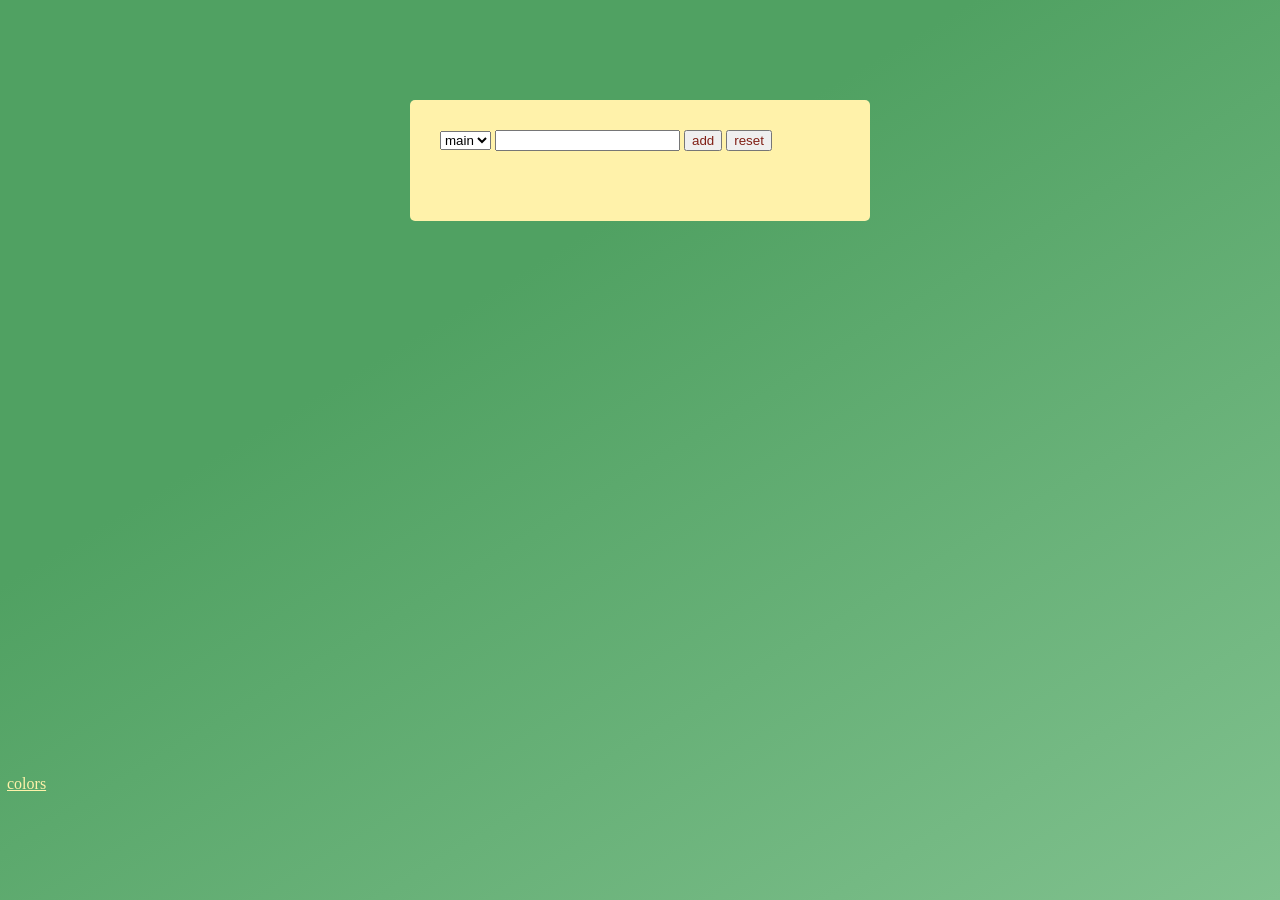
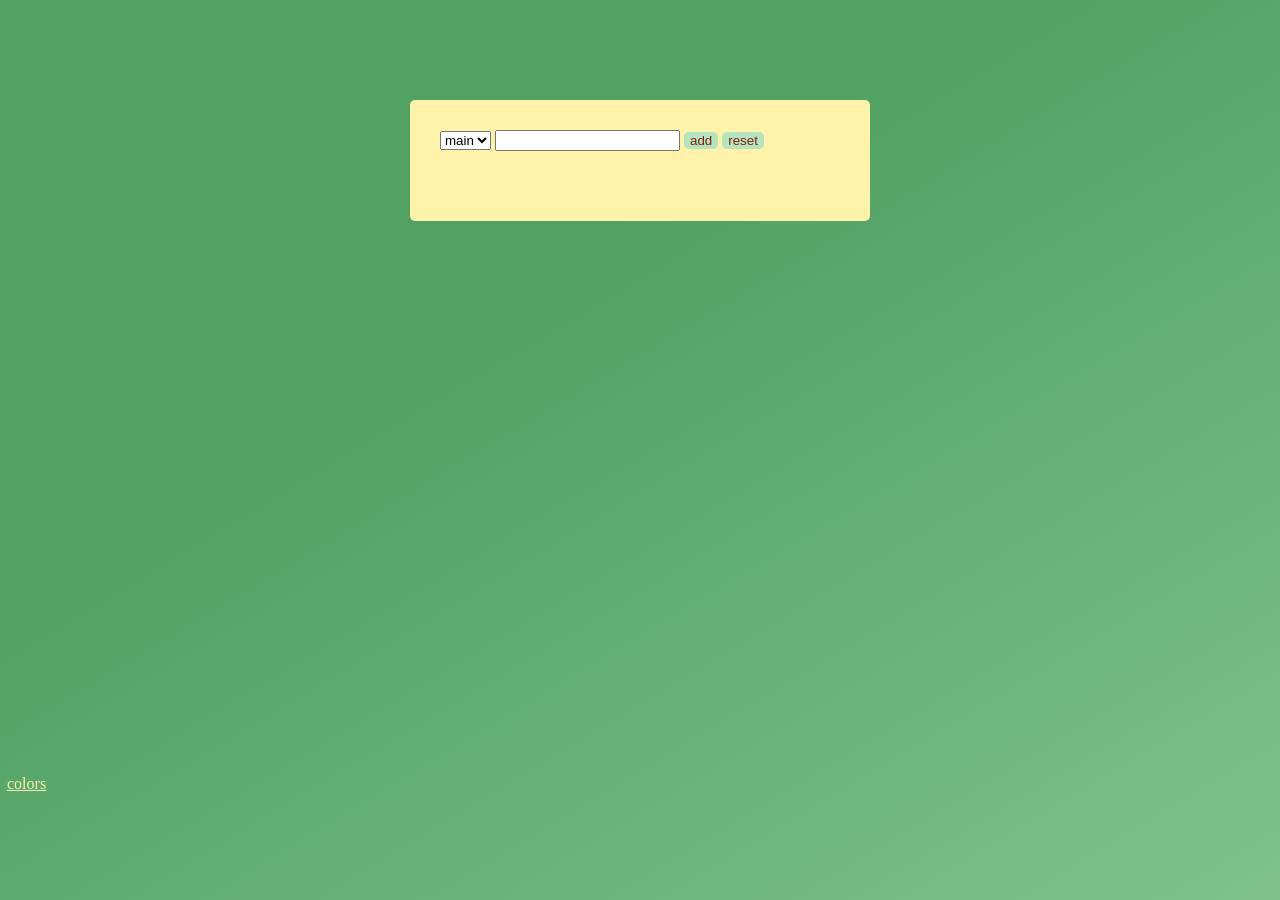
Before and after one commit to cemeris/b31_todo_list, a plain HTML site: page index.html in a window 1280 px wide. Drawn offline with nearby package versions, Linux system fonts and the light colour scheme; files that its build step writes are made by us from their sources.

Commit message:
updated style for buttons

```diff
--- a/style.scss
+++ b/style.scss
@@ -8,6 +8,18 @@ body {
 
 p, h1, h2, h3, h4, h5, h6, li, button {
     color: #801F15;
+}
+
+button {
+    background: #b5e4bf;
+    border:0;
+    border-radius:5px;
+    transition: background 0.5s, color 1s;
+    &:hover {
+        color:#b5e4bf;
+        background: #550800;
+        transition: background 0.5s, color 1s;
+    }
 }
 
 .todo_list{
```
